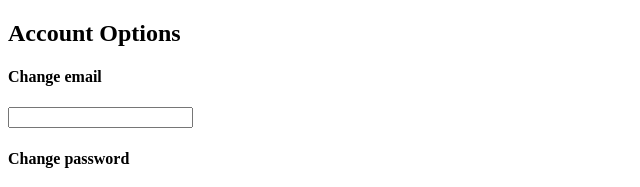
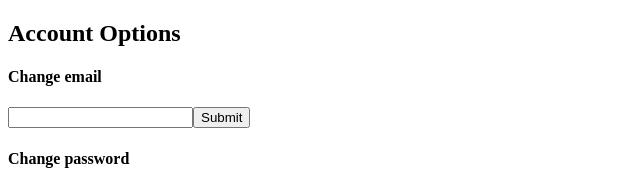
Before and after one commit to timdecillis/repertoire, a React app: page /account in a window 1280 px wide. Shown: the top 187 px of the page, without its empty margins (0-640 px from the left). Built offline with nearby package versions, Linux system fonts and the light colour scheme; the HTML template or start-up script is replaced by a standard one.

Commit message:
added event handlers

```diff
--- a/client/src/components/Account/Account.jsx
+++ b/client/src/components/Account/Account.jsx
@@ -3,15 +3,27 @@ import React, { useState } from "react";
 const Account = () => {
   const [emailInput, setEmailInput] = useState("");
   const [passwordInput, setInput] = useState("");
+
+  const handleEmailSubmit = (e) => {
+    e.preventDefault();
+    console.log(e.target.value);
+  };
+  const handlePasswordSubmit = (e) => {
+    e.preventDefault();
+    console.log(e.target.value);
+  };
   return (
     <div>
       <h2>Account Options</h2>
       <h4>Change email</h4>
-      <input onChange={(e) => setEmailInput(e.target.value)}/>
+      <form>
+        <input onChange={(e) => setEmailInput(e.target.value)} />
+        <input type="submit" />
+      </form>
       <div>{emailInput}</div>
       <h4>Change password</h4>
       <div>{passwordInput}</div>
-      <input/>
+      <input />
     </div>
   );
 };
```
